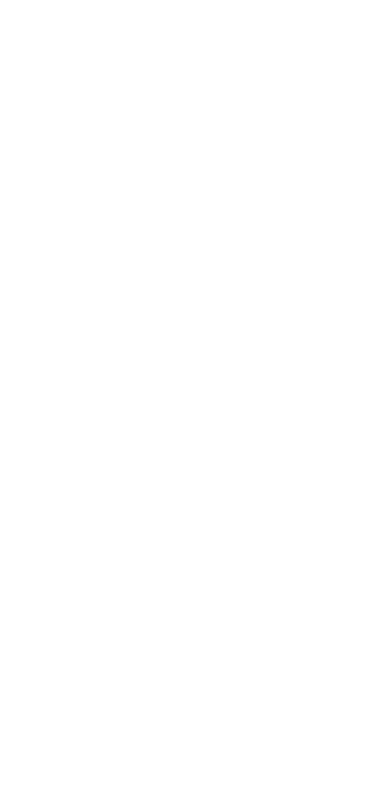
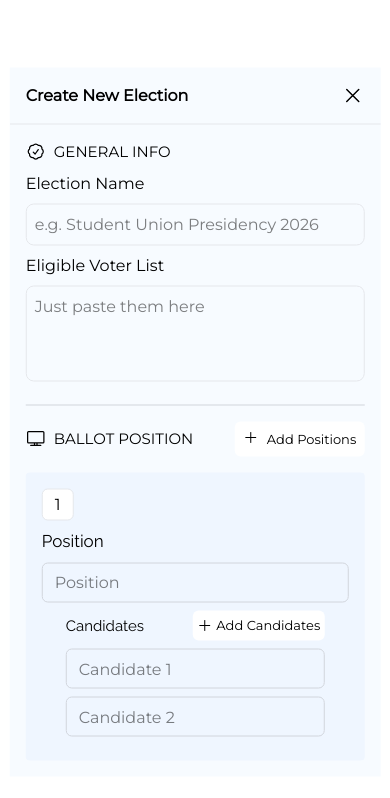
Before and after one commit to Ademayo959/vote-live, a React (Vite) app: page /create in a window 390 px wide. Before the commit this address had no page. Shown: the top 798 px of the page. Built offline with nearby package versions, Linux system fonts and the light colour scheme.

Commit message:
added the create election modal and made it responsive

```diff
--- a/src/App.jsx
+++ b/src/App.jsx
@@ -6,6 +6,7 @@
 import Dashboard from './Dashboard';
 import Authpage from './Authpage';
 import HelpModal from './HelpModal';
+import CreateElectionModal from './CreateElectionModal';
 import { Routes, Route } from "react-router-dom";
 
 function App() {
@@ -14,8 +15,9 @@
       <Route path='/' element={<Home />} />
      <Route path='/help' element={<HelpModal/>}/>
       <Route path='/dashboard' element={<Dashboard />} />
-      <Route path="signup" element={<Authpage />} />
-      <Route path="login" element={<Authpage />} />
+      <Route path="/signup" element={<Authpage />} />
+      <Route path="/login" element={<Authpage />} />
+      <Route path="/create" element={<CreateElectionModal/>} />
     </Routes>
   )
 }
--- /dev/null
+++ b/src/CreateElectionModal.jsx
@@ -0,0 +1,106 @@
+import { useState } from "react";
+
+const CreateElectionModal = ({setIsCreateElectionModal}) => {
+    const [positions, setPositions] = useState([
+        {
+            title: "",
+            candidates: ["", ""],
+        }
+    ]);
+
+    const addPosition = () => {
+        if (positions.length < 10) {
+            setPositions([...positions, { title: "", candidates: ["", ""] }])
+        }
+    }
+
+    const addCandidate = (positionIndex) => {
+        if (positions[positionIndex].candidates.length < 10) {
+            const updated = [...positions]
+            updated[positionIndex] = {
+                ...updated[positionIndex],
+                candidates: [...updated[positionIndex].candidates, ""]
+            }
+            setPositions(updated)
+        }
+    }
+
+    return (
+        <div>
+            <div  onClick={(e) => e.stopPropagation()} className="bg-accent-blue w-[95%] max-w-3xl font-montserrat fixed top-1/2 left-1/2 -translate-x-1/2 z-100 -translate-y-1/2 max-h-[90vh] overflow-y-auto">
+                <div className="flex justify-between border-b border-gray-200 p-4">
+                    <p className="font-extrabold">Create New Election</p>
+                    <svg onClick={() => {setIsCreateElectionModal(false)}} xmlns="http://www.w3.org/2000/svg" fill="none" viewBox="0 0 24 24" strokeWidth={1.5} stroke="currentColor" className="size-6 cursor-pointer">
+                        <path strokeLinecap="round" strokeLinejoin="round" d="M6 18 18 6M6 6l12 12" />
+                    </svg>
+                </div>
+                <div className="p-4">
+                    <div className="flex items-center gap-2">
+                        <svg xmlns="http://www.w3.org/2000/svg" fill="none" viewBox="0 0 24 24" strokeWidth={1.5} stroke="currentColor" className="h-5 w-5">
+                            <path strokeLinecap="round" strokeLinejoin="round" d="M9 12.75 11.25 15 15 9.75M21 12c0 1.268-.63 2.39-1.593 3.068a3.745 3.745 0 0 1-1.043 3.296 3.745 3.745 0 0 1-3.296 1.043A3.745 3.745 0 0 1 12 21c-1.268 0-2.39-.63-3.068-1.593a3.746 3.746 0 0 1-3.296-1.043 3.745 3.745 0 0 1-1.043-3.296A3.745 3.745 0 0 1 3 12c0-1.268.63-2.39 1.593-3.068a3.745 3.745 0 0 1 1.043-3.296 3.746 3.746 0 0 1 3.296-1.043A3.746 3.746 0 0 1 12 3c1.268 0 2.39.63 3.068 1.593a3.746 3.746 0 0 1 3.296 1.043 3.746 3.746 0 0 1 1.043 3.296A3.745 3.745 0 0 1 21 12Z" />
+                        </svg>
+                        <p className="text-[15px]">GENERAL INFO</p>
+                    </div>
+                    <div className="grid gap-2 my-2">
+                        <p>Election Name</p>
+                        <div>
+                            <input className="w-full border border-gray-200 p-2 rounded-lg" type="text" placeholder="e.g. Student Union Presidency 2026" />
+                        </div>
+                    </div>
+                    <div className="grid gap-2 my-2">
+                        <p>Eligible Voter List</p>
+                        <div>
+                            <textarea className="resize-none h-24 w-full border border-gray-200 p-2 rounded-lg" type="text" placeholder="Just paste them here" />
+                        </div>
+                    </div>
+                    <hr className="text-gray-300 my-4" />
+                    <div className="flex justify-between my-4">
+                        <div className="flex items-center gap-2">
+                            <svg xmlns="http://www.w3.org/2000/svg" fill="none" viewBox="0 0 24 24" strokeWidth={1.5} stroke="currentColor" className="h-5 w-5">
+                                <path strokeLinecap="round" strokeLinejoin="round" d="M6 20.25h12m-7.5-3v3m3-3v3m-10.125-3h17.25c.621 0 1.125-.504 1.125-1.125V4.875c0-.621-.504-1.125-1.125-1.125H3.375c-.621 0-1.125.504-1.125 1.125v11.25c0 .621.504 1.125 1.125 1.125Z" />
+                            </svg>
+                            <p className="text-[15px]">BALLOT POSITION</p>
+                        </div>
+                        <div onClick={addPosition}  className="bg-white cursor-pointer flex w-fit gap-2 rounded-md p-2">
+                            <svg xmlns="http://www.w3.org/2000/svg" fill="none" viewBox="0 0 24 24" strokeWidth={1.5} stroke="currentColor" className="h-4 w-4">
+                                <path strokeLinecap="round" strokeLinejoin="round" d="M12 4.5v15m7.5-7.5h-15" />
+                            </svg>
+                            <p className="text-[13px]">Add Positions</p>
+                        </div>
+                    </div>
+                    <div>
+                        {positions.map((position, posIndex) => (
+                            <div key={posIndex} className="w-full bg-blue-50 p-4 rounded-sm grid items-start grid-cols-[7%_93%] max-sm:grid-cols-1">
+                                <div className="border border-gray-200 bg-white flex items-center justify-center rounded-md h-8 w-8">
+                                    <p>{posIndex + 1}</p>
+                                </div>
+                                <div>
+                                    <p className="text-[17px] font-raleway max-sm:my-2">Position</p>
+                                    <input className="w-full h-10 border border-gray-300 rounded-md px-3" type="text" placeholder="Position" />
+                                    <div className="px-6">
+                                        <div>
+                                            <div className="flex justify-between my-2">
+                                                <p className="text-[15px] font-raleway my-1">Candidates</p>
+                                                <div onClick={() => addCandidate(posIndex)} className="bg-white flex w-fit gap-1 items-center rounded-md p-1 cursor-pointer">
+                                                    <svg xmlns="http://www.w3.org/2000/svg" fill="none" viewBox="0 0 24 24" strokeWidth={1.5} stroke="currentColor" className="h-4 w-4">
+                                                        <path strokeLinecap="round" strokeLinejoin="round" d="M12 4.5v15m7.5-7.5h-15" />
+                                                    </svg>
+                                                    <p className="text-[13px]">Add Candidates</p>
+                                                </div>
+                                            </div>
+                                            {position.candidates.map((_, canIndex) => (
+                                                <input key={canIndex} className="w-full h-10 border border-gray-300 rounded-md px-3 mb-2" type="text" placeholder={`Candidate ${canIndex + 1}`} />
+                                            ))}
+                                        </div>
+                                    </div>
+                                </div>
+                            </div>
+                        ))}
+                    </div>
+                </div>
+            </div>
+        </div>
+    );
+}
+
+export default CreateElectionModal;
--- a/src/ElectionsDashboard.jsx
+++ b/src/ElectionsDashboard.jsx
@@ -1,5 +1,6 @@
 import { useState } from "react"
 import HelpModal from "./HelpModal"
+import CreateElectionModal from "./CreateElectionModal"
 const ElectionsDashboard = ({ setactiveTab }) => {
     const elections = [
         { id: 1, title: "ACOMS 2026 Executives", voted: "540", positions: "6", endsIn: "17h: 03m: 59s" },
@@ -12,6 +13,8 @@
     ]
     let ActiveElections = 3
     const [isModalActive, setIsModalActive] = useState(false);
+    const [isCreateElectionModal, setIsCreateElectionModal] = useState(false)
+
     return (
         <div>
             <div className='bg-white border-b border-gray-200 max-[840px]:hidden'>
@@ -44,7 +47,7 @@
                         <p className="text-gray-500 font-raleway font-extralight max-[840px]:text-[12px] max-sm:w-48">View elections, vote for candidates, or create your own.</p>
                     </div>
                     <div>
-                        <div className="flex cursor-pointer bg-custom-blue text-white w-40 h-10 px-2 items-center justify-center rounded-lg text-sm font-raleway gap-2 max-sm:px-1 max-sm:gap-1 max-sm:w-30 max-sm:h-8">
+                        <div onClick={()=>{setIsCreateElectionModal(true)}} className="flex cursor-pointer bg-custom-blue text-white w-40 h-10 px-2 items-center justify-center rounded-lg text-sm font-raleway gap-2 max-sm:px-1 max-sm:gap-1 max-sm:w-30 max-sm:h-8">
                             <svg xmlns="http://www.w3.org/2000/svg" fill="none" viewBox="0 0 24 24" strokeWidth={1.5} stroke="currentColor" className="size-6 max-sm:w-5">
                                 <path strokeLinecap="round" strokeLinejoin="round" d="M12 4.5v15m7.5-7.5h-15" />
                             </svg>
@@ -124,6 +127,11 @@
                     <HelpModal setIsModalActive={setIsModalActive} onClose={() => setIsModalActive(false)} />
                 </div>
             )}
+            { isCreateElectionModal && (
+                <div className="fixed inset-0 bg-black/70 z-99" onClick={() => setIsCreateElectionModal(false)}>
+                    <CreateElectionModal setIsCreateElectionModal={setIsCreateElectionModal} onClose={() => setIsCreateElectionModal(false)} />
+                </div>
+            )}
         </div>
     );
 }
```
